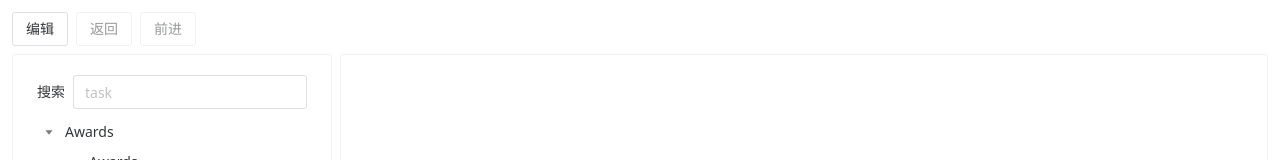
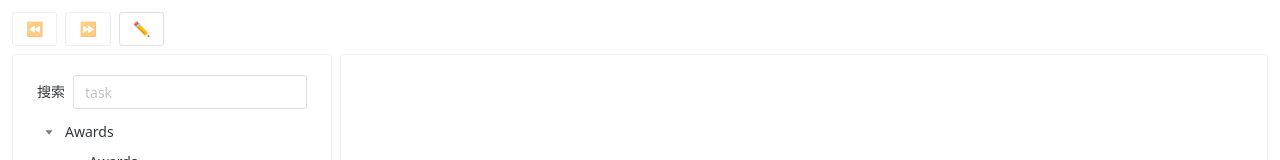
Before and after one commit to MaaXYZ/MaaJsonViewer, a Vue app: page / in a window 1280 px wide. Shown: the top 160 px of the page. Built offline with nearby package versions, Linux system fonts and the light colour scheme.

Commit message:
📙: 😋

```diff
--- a/src/App.vue
+++ b/src/App.vue
@@ -116,13 +116,13 @@ const treeHeight = computed(() => {
 
   <div class="flex flex-col gap-2 flex-1 min-h-0">
     <div class="flex gap-2">
-      <NButton @click="popupEdit"> 编辑 </NButton>
       <NButton :disabled="history.backward.length <= 1" @click="historyUndo">
-        返回
+        ⏪
       </NButton>
       <NButton :disabled="history.forward.length === 0" @click="historyRedo">
-        前进
+        ⏩
       </NButton>
+      <NButton @click="popupEdit"> ✏️ </NButton>
     </div>
     <div class="flex gap-2 flex-1 min-h-0">
       <NCard
--- a/src/components/JsonEdit.vue
+++ b/src/components/JsonEdit.vue
@@ -49,7 +49,7 @@ function cancelEdit() {
     </template>
     <template v-else>
       <div class="flex">
-        <NButton @click="enterEdit"> 编辑 </NButton>
+        <NButton @click="enterEdit"> ✏️ </NButton>
       </div>
       <NCode language="json" :code="stringify(val)"></NCode>
     </template>
--- a/src/components/SingleArrayButton.vue
+++ b/src/components/SingleArrayButton.vue
@@ -16,6 +16,6 @@ const single = defineModel<boolean>('value', {
     :disabled="disabled"
     @click="single = !single"
   >
-    {{ single ? '单个' : '多个' }}
+    {{ single ? '🎵' : '🎶' }}
   </NButton>
 </template>
--- a/src/components/SingleArrayEdit.vue
+++ b/src/components/SingleArrayEdit.vue
@@ -102,7 +102,7 @@ function remove(idx: number) {
         v-if="!noSingle"
         v-model:value="single"
       ></SingleArrayButton>
-      <NButton :disabled="single && val !== null" @click="add"> 添加 </NButton>
+      <NButton :disabled="single && val !== null" @click="add"> ➕ </NButton>
     </div>
     <div
       v-if="valarr.length > 0"
@@ -120,7 +120,7 @@ function remove(idx: number) {
           :disabled="!props.nullable && (single || valarr.length === 1)"
           @click="remove(i)"
         >
-          删除
+          ❌
         </NButton>
       </template>
     </div>
--- a/src/components/SingleNavigateEdit.vue
+++ b/src/components/SingleNavigateEdit.vue
@@ -40,7 +40,7 @@ const options = computed(() => {
           <NavigateNextOutlined></NavigateNextOutlined>
         </NIcon>
       </template>
-      跳转
+      🚀
     </NButton>
     <NAutoComplete
       v-model:value="val"
```
Also changed, not shown: 1 other file (tests, documents, lock files or other folders).
